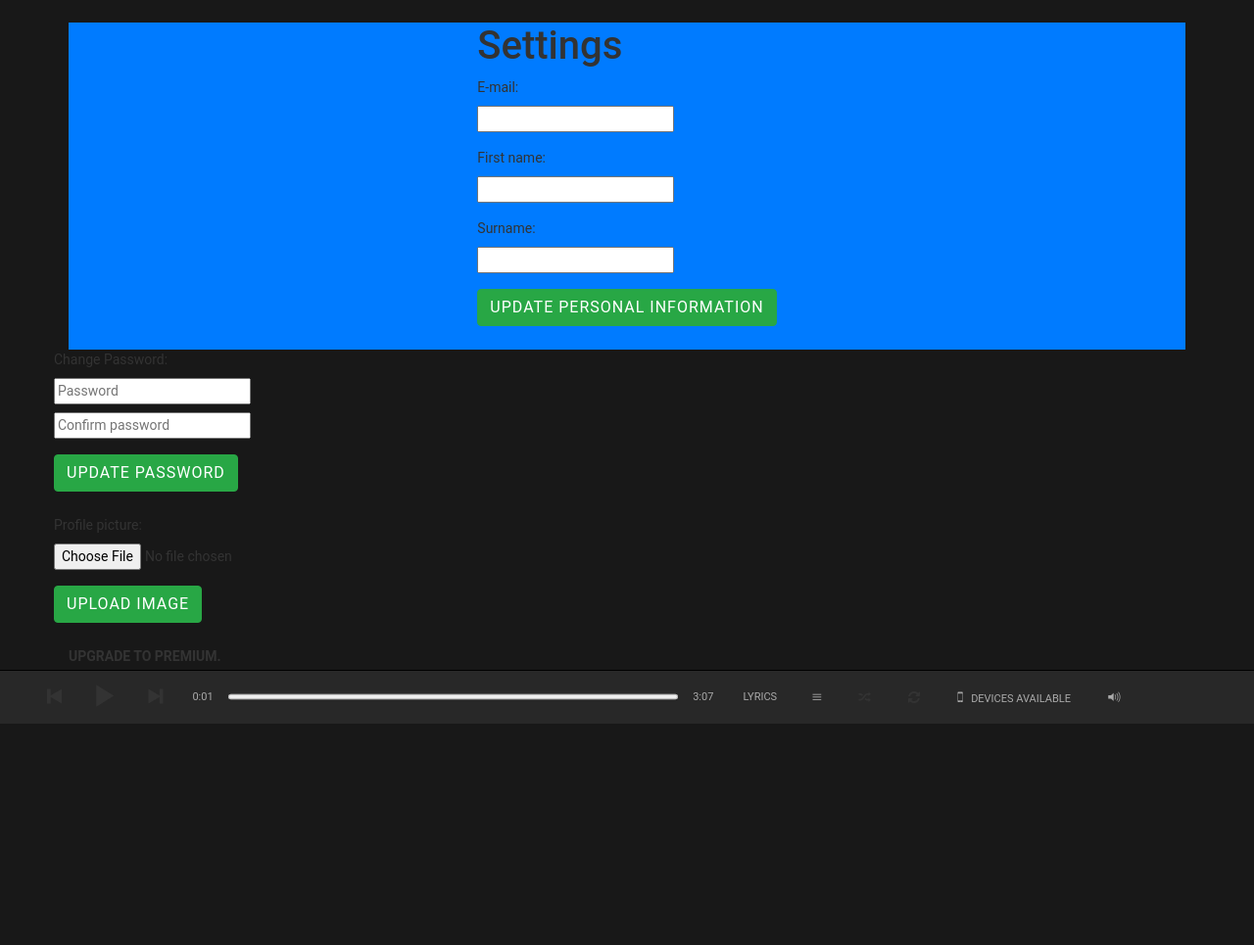
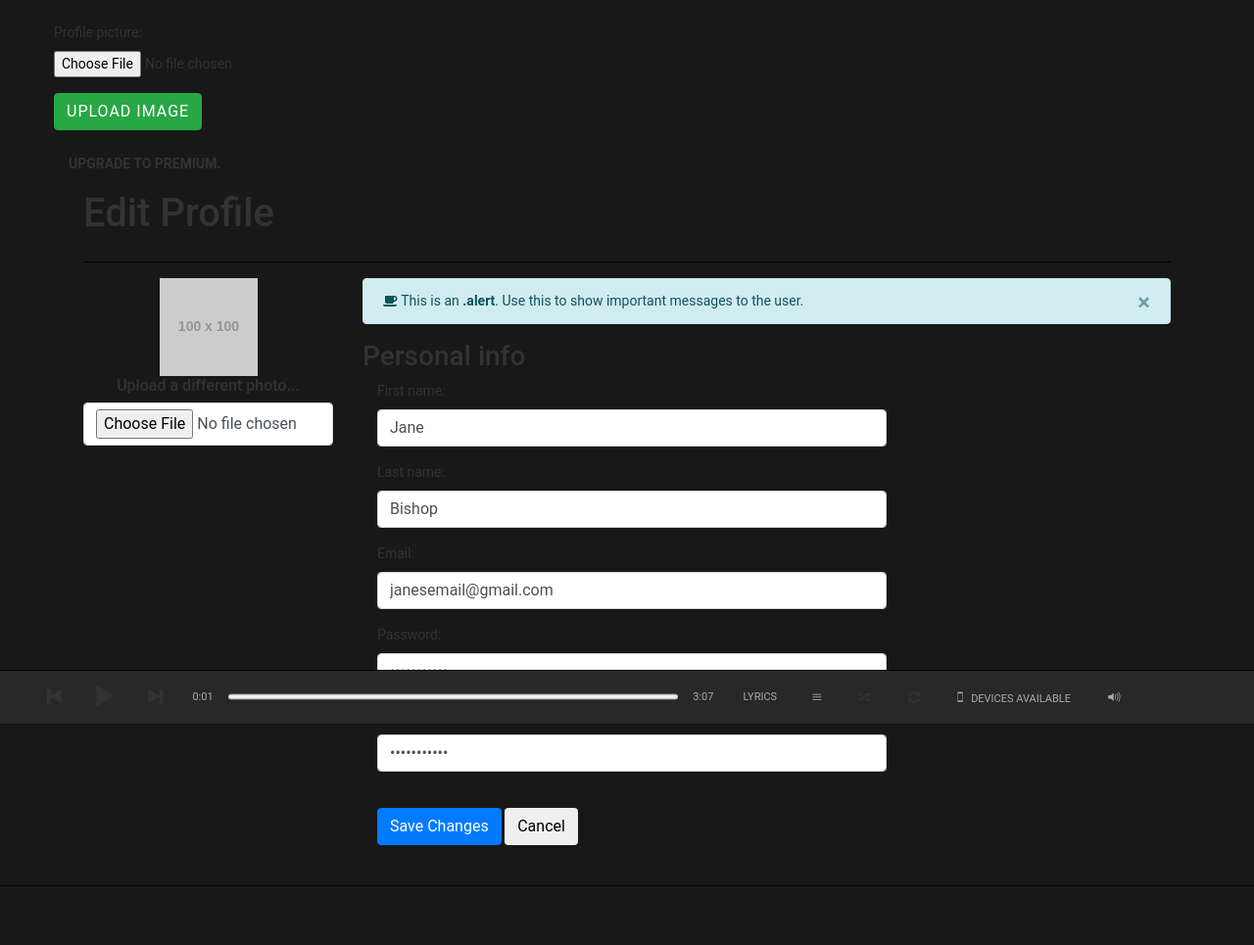
Before and after one commit to sudiarth/Spotlite, a Django app: page /settings in a window 1280 px wide. Shown: the part 61-1026 px from the top of the page at 98% size. Before the commit the page ends 800 px from the top, so only its background shows below. Run offline with Django 3.2, Linux system fonts and the light colour scheme; grey boxes labelled with a size stand in for pictures from a placeholder-image service; parts of the project's set-up code (start-up, migrations or seed data) failed here and were passed over; some libraries are stand-ins or nearby versions.

Commit message:
updated settings

```diff
--- a/apps/app_spotlite/templates/app_spotlite/settings.html
+++ b/apps/app_spotlite/templates/app_spotlite/settings.html
@@ -1,62 +1,5 @@
-{% extends 'base_spotlite/index.html' %}
-
-{% block body %}
+{% extends 'base_spotlite/index.html' %} {% block body %}
 <div class="container mt-5 pt-4">
-    <div class="row justify-content-center bg-primary">
-        <form method="POST" action="{% url 'app_spotlite:update_settings' %}">
-            {% csrf_token %}
-            <div class="form-group">
-                <div class="row">
-                    <h1>Settings</h1>
-                </div>
-                <div class="row">
-                    <label>E-mail:</label>
-                </div>
-                <div class="row">
-                    <input type="text" value="{{request.session.email}}" name="html_email">
-                </div>
-            </div>
-            <div class="form-group">
-                <div class="row">
-                    <label>First name:</label>
-                </div>
-                <div class="row">
-                    <input type="text" value="{{request.session.firstname}}" name="html_firstname">
-                </div>
-            </div>
-            <div class="form-group">
-                <div class="row">
-                    <label>Surname:</label>
-                </div>
-                <div class="row">
-                    <input type="text" value="{{request.session.surname}}"name="html_surname">
-                </div>
-            </div>
-            <div class="row mt-3 mb-4">
-                <button type="submit" class="btn btn-success">Update personal information</button>
-            </div>
-        </form>
-        </div>
-
-    <div class="row">
-        <form method="POST" action="{% url 'app_spotlite:update_password' %}">
-            <div class="form-group">
-                {% csrf_token %}
-                <div class="row">
-                    <label>Change Password:</label>
-                </div>
-                <div class="row mb-2">
-                    <input type="password" placeholder="Password" name="html_password">
-                </div>
-                <div class="row">
-                    <input type="password" placeholder="Confirm password" name="html_confirm">
-                </div>
-                <div class="row mt-3 mb-4">
-                    <button type="submit" class="btn btn-success">Update password</button>
-                </div>
-            </div>
-        </form>
-    </div>
 
     <div class="row">
         <form method="POST" action="{% url 'app_spotlite:picture_upload' %}" enctype="multipart/form-data">
@@ -76,7 +19,78 @@
     </div>
 
     <div class="row">
-        <p><b>UPGRADE TO PREMIUM.</b></p>
+        <p>
+            <b>UPGRADE TO PREMIUM.</b>
+        </p>
     </div>
 </div>
-{% endblock %}
+
+<div class="container">
+    <h1>Edit Profile</h1>
+    <hr>
+    <div class="row">
+        <!-- left column -->
+        <div class="col-md-3">
+            <div class="text-center">
+                <img src="//placehold.it/100" class="avatar img-circle" alt="avatar">
+                <h6>Upload a different photo...</h6>
+
+                <input type="file" class="form-control">
+            </div>
+        </div>
+
+        <!-- edit form column -->
+        <div class="col-md-9 personal-info">
+            <div class="alert alert-info alert-dismissable">
+                <a class="panel-close close" data-dismiss="alert">×</a>
+                <i class="fa fa-coffee"></i>
+                This is an
+                <strong>.alert</strong>. Use this to show important messages to the user.
+            </div>
+            <h3>Personal info</h3>
+
+            <form class="form-horizontal" role="form" method="POST" action="{% url 'app_spotlite:update_settings' %}">
+                {% csrf_token %}
+                <div class="form-group">
+                    <label class="col-lg-3 control-label">First name:</label>
+                    <div class="col-lg-8">
+                        <input class="form-control" type="text" name="html_firstname" value="Jane">
+                    </div>
+                </div>
+                <div class="form-group">
+                    <label class="col-lg-3 control-label">Last name:</label>
+                    <div class="col-lg-8">
+                        <input class="form-control" type="text" name="html_lastname" value="Bishop">
+                    </div>
+                </div>
+                <div class="form-group">
+                    <label class="col-lg-3 control-label">Email:</label>
+                    <div class="col-lg-8">
+                        <input class="form-control" type="text" name="html_email" value="janesemail@gmail.com">
+                    </div>
+                </div>
+                <div class="form-group">
+                    <label class="col-md-3 control-label">Password:</label>
+                    <div class="col-md-8">
+                        <input class="form-control" type="password" name="html_password" value="11111122333">
+                    </div>
+                </div>
+                <div class="form-group">
+                    <label class="col-md-3 control-label">Confirm password:</label>
+                    <div class="col-md-8">
+                        <input class="form-control" type="password" name="html_confirm" value="11111122333">
+                    </div>
+                </div>
+                <div class="form-group">
+                    <label class="col-md-3 control-label"></label>
+                    <div class="col-md-8">
+                        <input type="button" class="btn btn-primary" value="Save Changes">
+                        <span></span>
+                        <input type="reset" class="btn btn-default" value="Cancel">
+                    </div>
+                </div>
+            </form>
+        </div>
+    </div>
+</div>
+<hr> {% endblock %}
--- a/apps/app_spotlite/urls.py
+++ b/apps/app_spotlite/urls.py
@@ -13,7 +13,6 @@ urlpatterns = [
     path('picture_upload', views.picture_upload, name='picture_upload'),
 
     path('update_settings', views.update_settings, name='update_settings'),
-    path('update_password', views.update_password, name='update_password'),
 
     path('', views.index, name='index'),
 
--- a/apps/app_spotlite/views.py
+++ b/apps/app_spotlite/views.py
@@ -196,11 +196,6 @@ def update_settings(request):
     request.session['email'] = user.email
     request.session['firstname'] = user.firstname
     request.session['surname'] = user.surname
-    return redirect('app_spotlite:settings')
-
-def update_password(request):
-    user = um.User.objects.get(id=request.session['user_id'])
     if request.POST['html_password'] == request.POST['html_confirm'] and len(request.POST['html_password']) > 0:
         user.password = request.POST['html_password']
-        user.save()
     return redirect('app_spotlite:settings')
--- a/apps/auth_spotlite/views.py
+++ b/apps/auth_spotlite/views.py
@@ -58,7 +58,7 @@ def authenticate(request, action):
                         user.firstname = firstname
                         user.surname = surname
                         user.password = hashed_password
-                        user.profilepic = ""
+                        user.profilepic = "/profile_blank.jpg"
                         user.save()
                         start_session(request, user)
                         return redirect('app_spotlite:index')
```
Also changed, not shown: apps/base_spotlite/static/base_spotlite/img/profile_blank.jpg (deleted).
